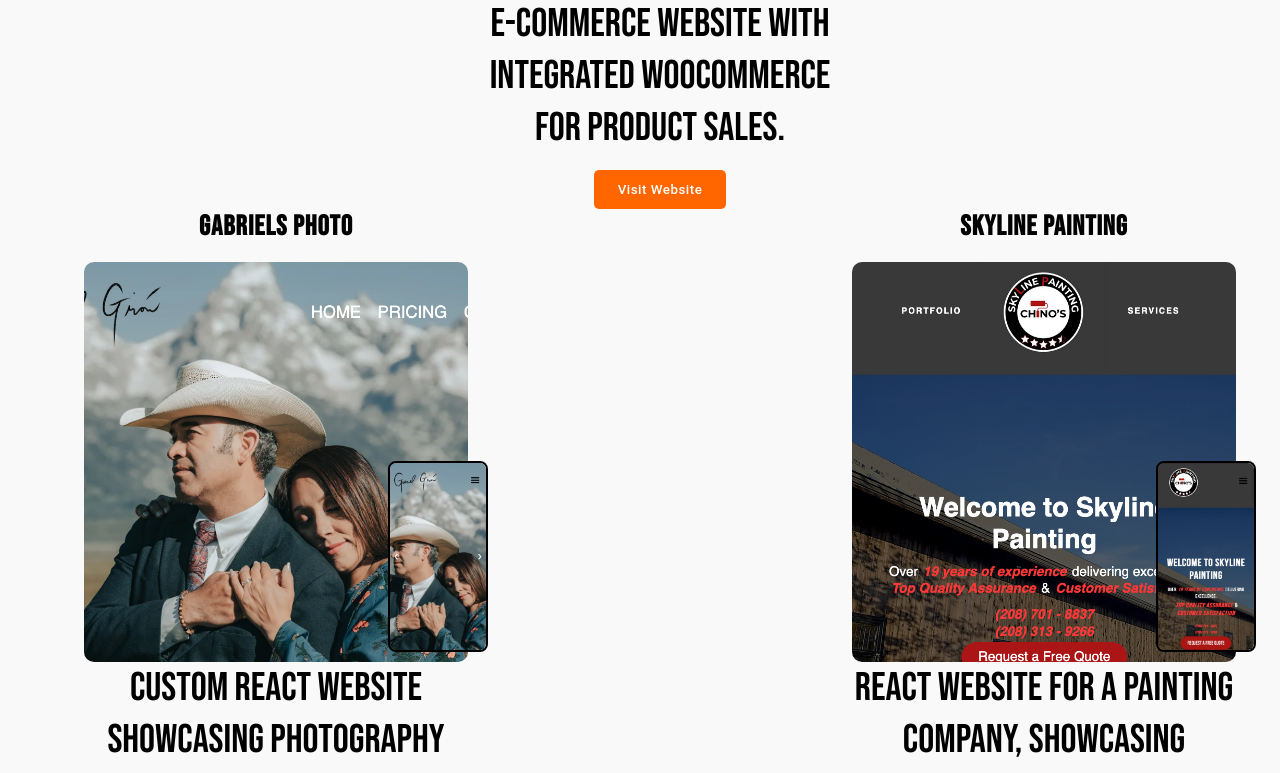
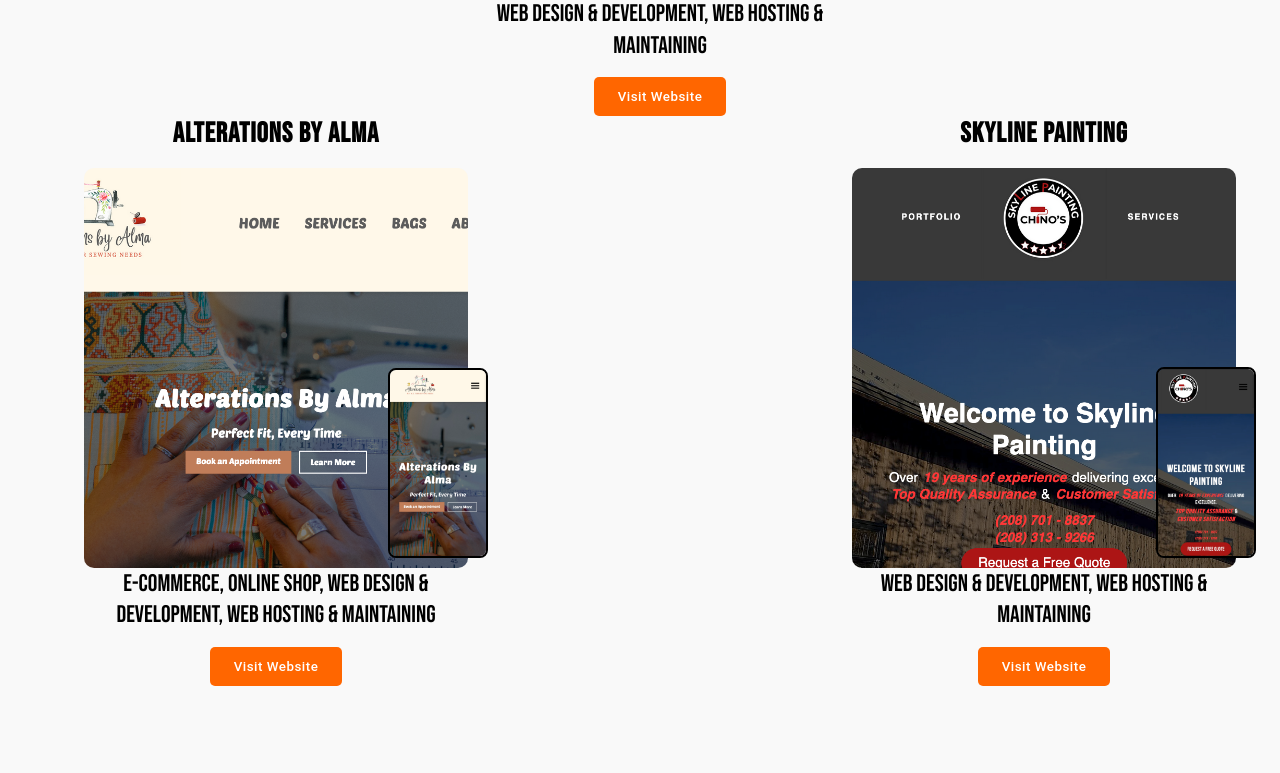
Before and after one commit to gabrielbortle/tetoncode, a React (Vite) app: page / in a window 1280 px wide. Shown: the part 3291-4064 px from the top of the page. Built offline with nearby package versions, Linux system fonts and the light colour scheme.

Commit message:
extra styling

```diff
--- a/src/components/PortfolioSection/PortfolioSection.css
+++ b/src/components/PortfolioSection/PortfolioSection.css
@@ -39,6 +39,10 @@
 
   .project-card {
     text-align: center;
+  }
+
+  .project-content p{
+    font-size: 1.5rem;
   }
 
   .images {
--- a/src/components/PortfolioSection/PortfolioSection.jsx
+++ b/src/components/PortfolioSection/PortfolioSection.jsx
@@ -18,25 +18,27 @@
   });
 
   const projects = [
+
+    {
+      title: 'Alterations By Alma',
+      desktopImage: almaDesktop,
+      mobileImage: almaMobile,
+      description: 'E-Commerce, Online Shop,  Web Design & Development, Web Hosting & Maintaining',
+      website: 'https://alterationsbyalma.com',
+    },
     {
       title: 'Gabriels Photo',
       desktopImage: photoDesktop,
       mobileImage: photoMobile,
-      description: 'Custom React website showcasing photography portfolio.',
+      description: 'Web Design & Development, Web hosting & maintaining',
       website: 'https://gabrielsphoto.com',
     },
-    {
-      title: 'Alterations By Alma',
-      desktopImage: almaDesktop,
-      mobileImage: almaMobile,
-      description: 'E-commerce website with integrated WooCommerce for product sales.',
-      website: 'https://alterationsbyalma.com',
-    },
+
     {
       title: 'Skyline Painting',
       desktopImage: skylineDesktop,
       mobileImage: skylineMobile,
-      description: 'React website for a painting company, showcasing services and portfolio.',
+      description: 'Web Design & Development, Web hosting & Maintaining',
       website: 'https://skylinepainting27.com',
     },
   ];
```
